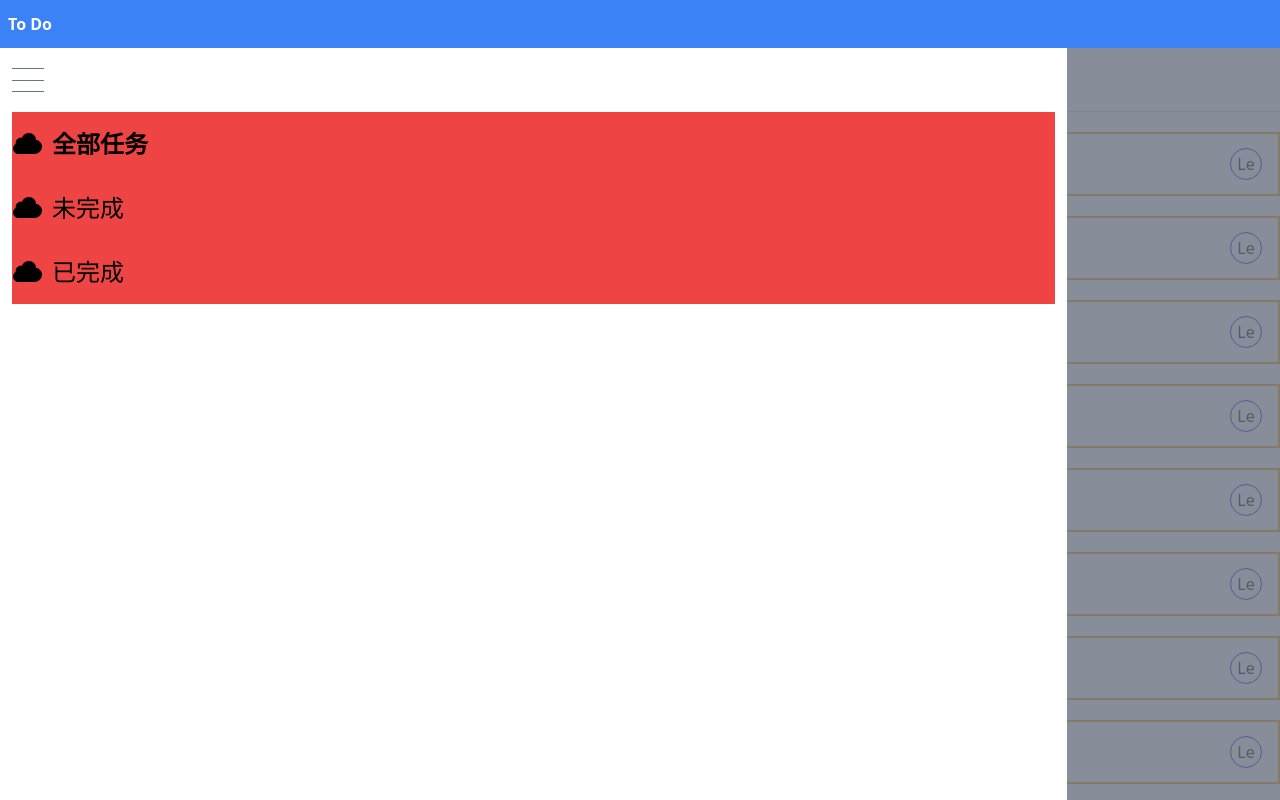
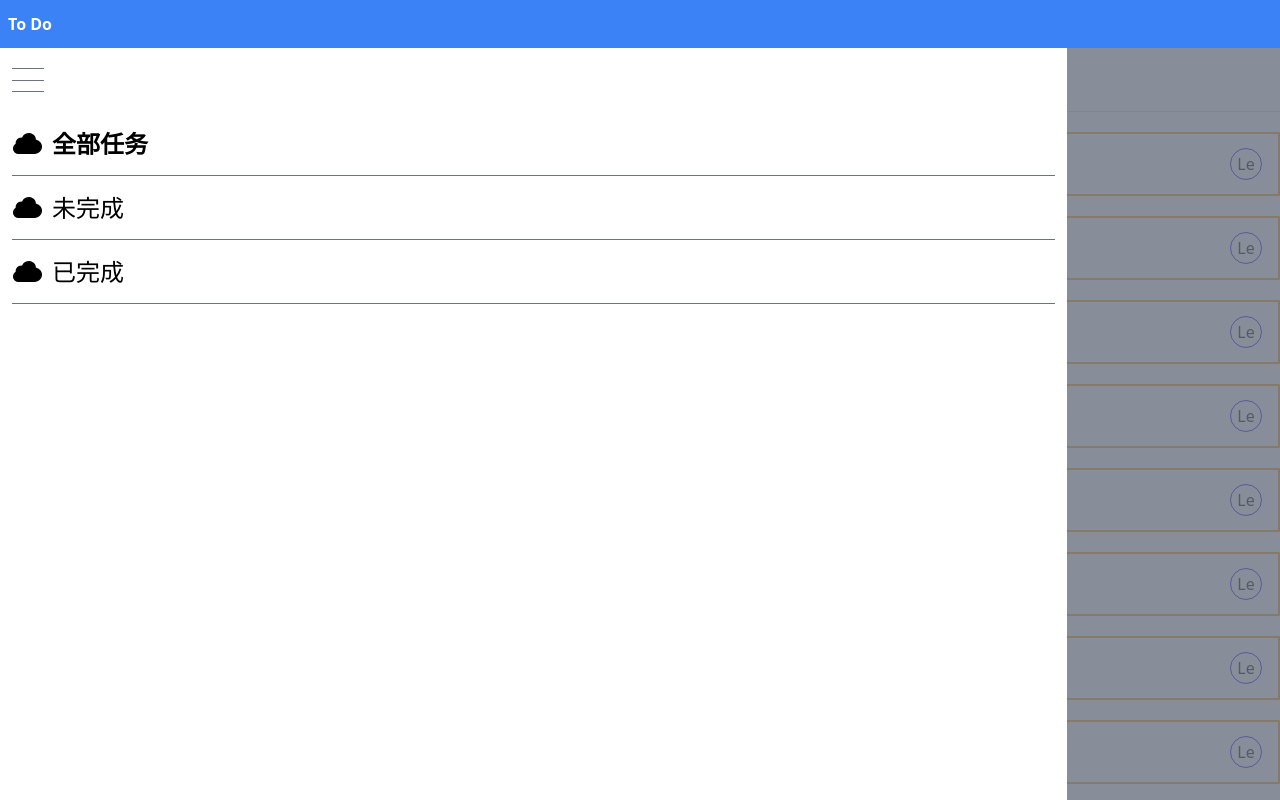
Before and after one commit to anyingiit/OhMyTodoList, a Next.js app: page /todos in a window 1280 px wide. Shown: the top 800 px of the page. Built offline with nearby package versions, Linux system fonts and the light colour scheme.

Commit message:
feat($menu): remove menu item debug background, change Menu component background beautiful

```diff
--- a/src/components/nav/menu.tsx
+++ b/src/components/nav/menu.tsx
@@ -16,17 +16,18 @@ interface Props {
 export default class Menu extends React.Component<Props, any> {
   render() {
     return (
-      <div className={`absolute w-10/12 h-full bg-white px-3`}>
+      <div className={`absolute w-10/12 h-full bg-white px-3 bg-neutral-200`}>
         <div className={`h-16 w-full flex items-center`}>
           <MenuButton onClickFunc={this.props.closeMenuFunc}/>
         </div>
         {
           this.props.tasks.map((item, index) => {
             return (
-              <div className={`h-16 w-full bg-red-500 flex flex-row items-center`} onClick={() => {
-                item.func()
-                this.props.closeMenuFunc()
-              }} key={index}>
+              <div className={`h-16 w-full flex flex-row items-center box-border border-b border-gray-500`}
+                   onClick={() => {
+                     item.func()
+                     this.props.closeMenuFunc()
+                   }} key={index}>
                 <div className={`relative h-8 w-8`}>
                   <Image src={item.iconSrc} layout={`fill`}/>
                 </div>
```
